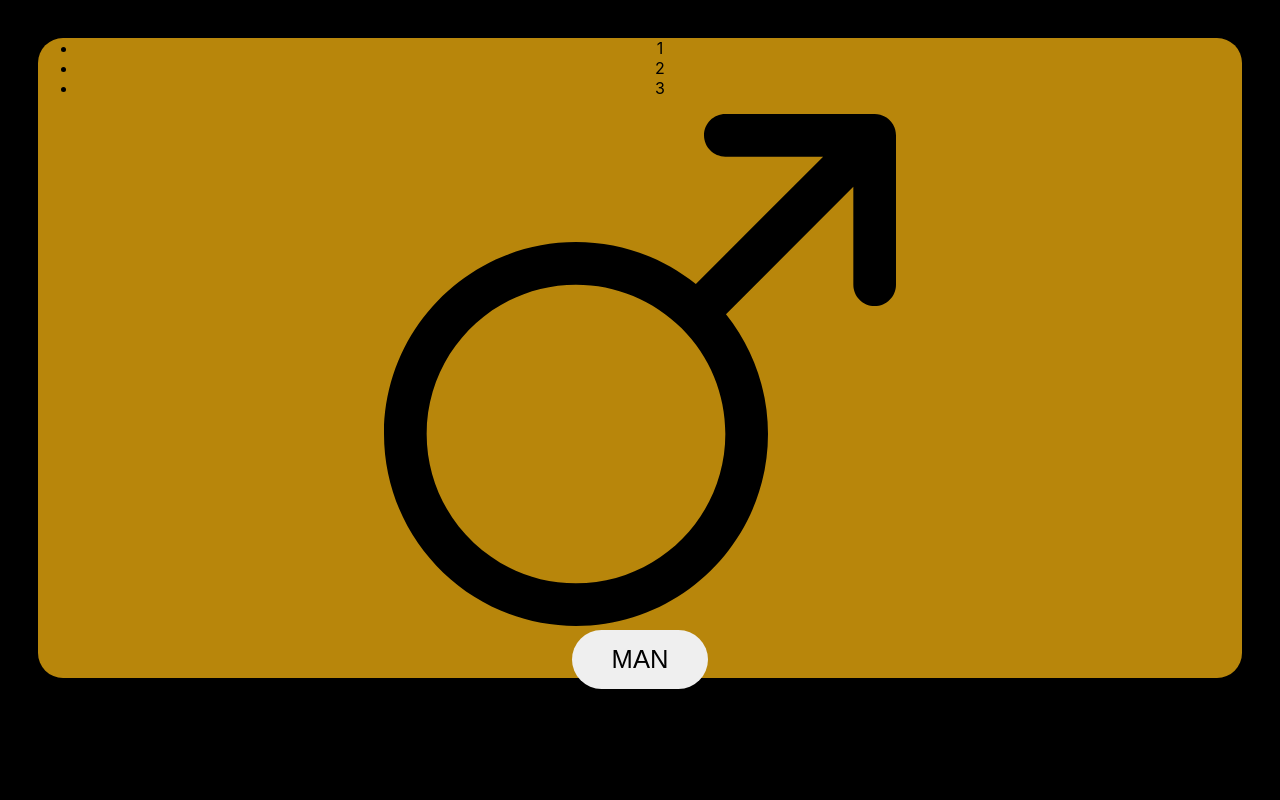
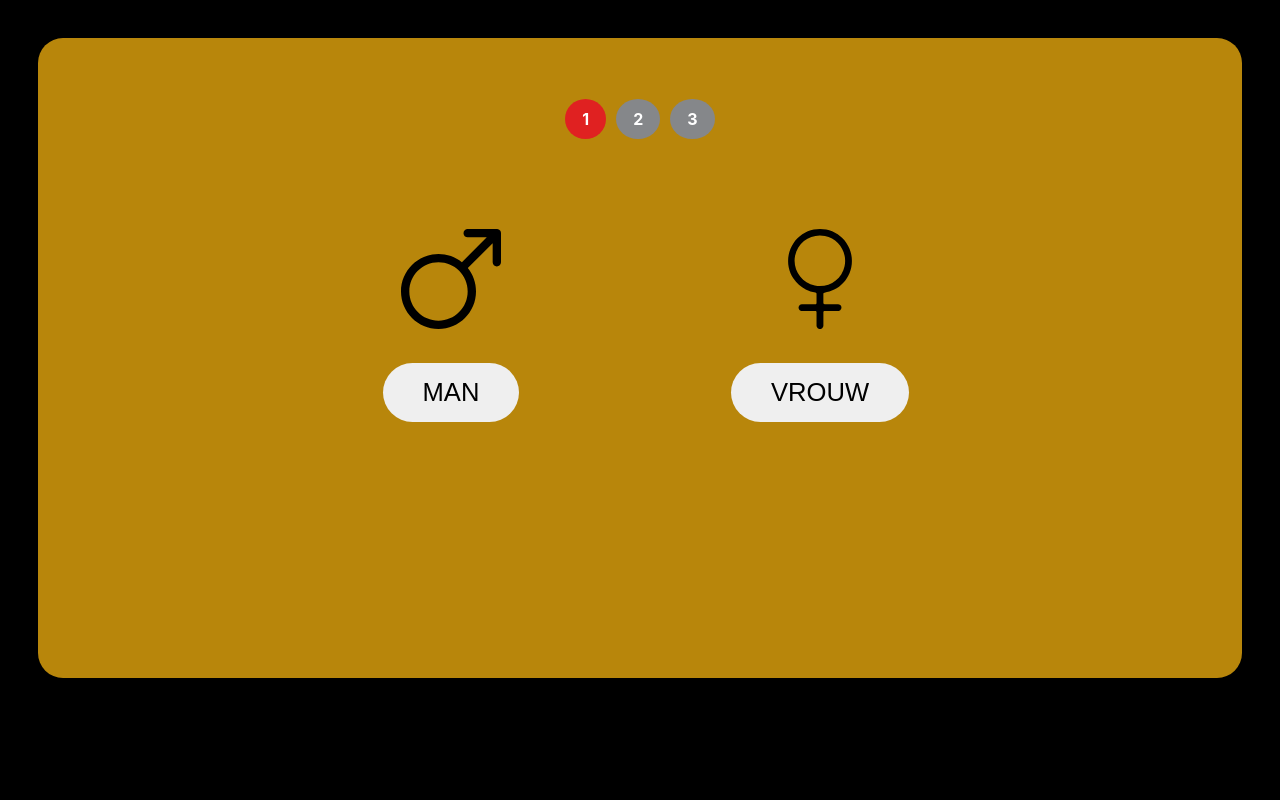
Before and after one commit to zorawar1090/supplement-guide, a React (Create React App) app: page / in a window 1280 px wide. Shown: the top 800 px of the page. Built offline with nearby package versions, Linux system fonts and the light colour scheme.

Commit message:
add changeStep function

```diff
--- a/src/components/MainForm.js
+++ b/src/components/MainForm.js
@@ -21,9 +21,25 @@ export default class MainForm extends React.Component {
     )
   }
 
+  changeStep = step => e => {
+    e.preventDefault()
+    this.setState(
+      {
+        step: step
+      }
+    )
+  }
+
   handleClick = input => e => {
-    console.log(e.target.value)
-    this.setState({ [input]: e.target.value })
+    console.log(e.target.childNodes[0].innerHTML)
+    const { step } = this.state
+    const gender = 'male'
+    const age = '18-34'
+    const goal = 'diet'
+    if(step === 3){
+      window.open(`https://xxlnutrition.com/nl/nld/supplement_guide_results/products?gender=${gender}&age=${age}&goal=${goal}`, '_blank')
+    }
+    this.setState({ [input]: e.target.childNodes[0].innerHTML})
     this.nextStep()
   }
 
@@ -34,8 +50,8 @@ export default class MainForm extends React.Component {
     switch (step) {
       case 1:
         return (
-          <div>
-            <StepNavigation />
+          <div className="supplement-guide">
+            <StepNavigation changeStep={this.changeStep} step={step}/>
             <GenderForm
               nextStep={this.nextStep}
               handleClick={this.handleClick}
@@ -45,8 +61,8 @@ export default class MainForm extends React.Component {
         )
       case 2:
         return (
-          <div>
-            <StepNavigation />
+          <div className="supplement-guide">
+            <StepNavigation changeStep={this.changeStep} step={step}/>
             <LevelForm
               nextStep={this.nextStep}
               handleClick={this.handleClick}
@@ -56,8 +72,8 @@ export default class MainForm extends React.Component {
         )
       case 3:
         return (
-          <div>
-            <StepNavigation />
+          <div className="supplement-guide">
+            <StepNavigation changeStep={this.changeStep} step={step}/>
             <GoalForm
               values={values}
               handleClick={this.handleClick}
@@ -65,7 +81,9 @@ export default class MainForm extends React.Component {
           </div>
         )
       default:
-        return
+        return (
+          <h1>Redirecting</h1>
+        )
     }
   }
 }
--- a/src/components/StepNavigation.js
+++ b/src/components/StepNavigation.js
@@ -1,14 +1,20 @@
 import React from 'react'
 
 export default class StepNavigation extends React.Component {
+  render() {
+    const numbers = [1, 2, 3]
+    const { step, changeStep } = this.props
 
-  render(){
-    const steps = [1, 2, 3]
     return (
       <div className="navigation">
         <ul>
-          {steps.map(step =>
-            <li>{step}</li>
+          {numbers.map(number => {
+            if(number === step){
+              return <li key={number} className="active" onClick={changeStep(number)}>{number}</li>
+            }else{
+              return <li key={number} onClick={changeStep(number)}>{number}</li>
+            }
+          }
           )}
         </ul>
       </div>
```
